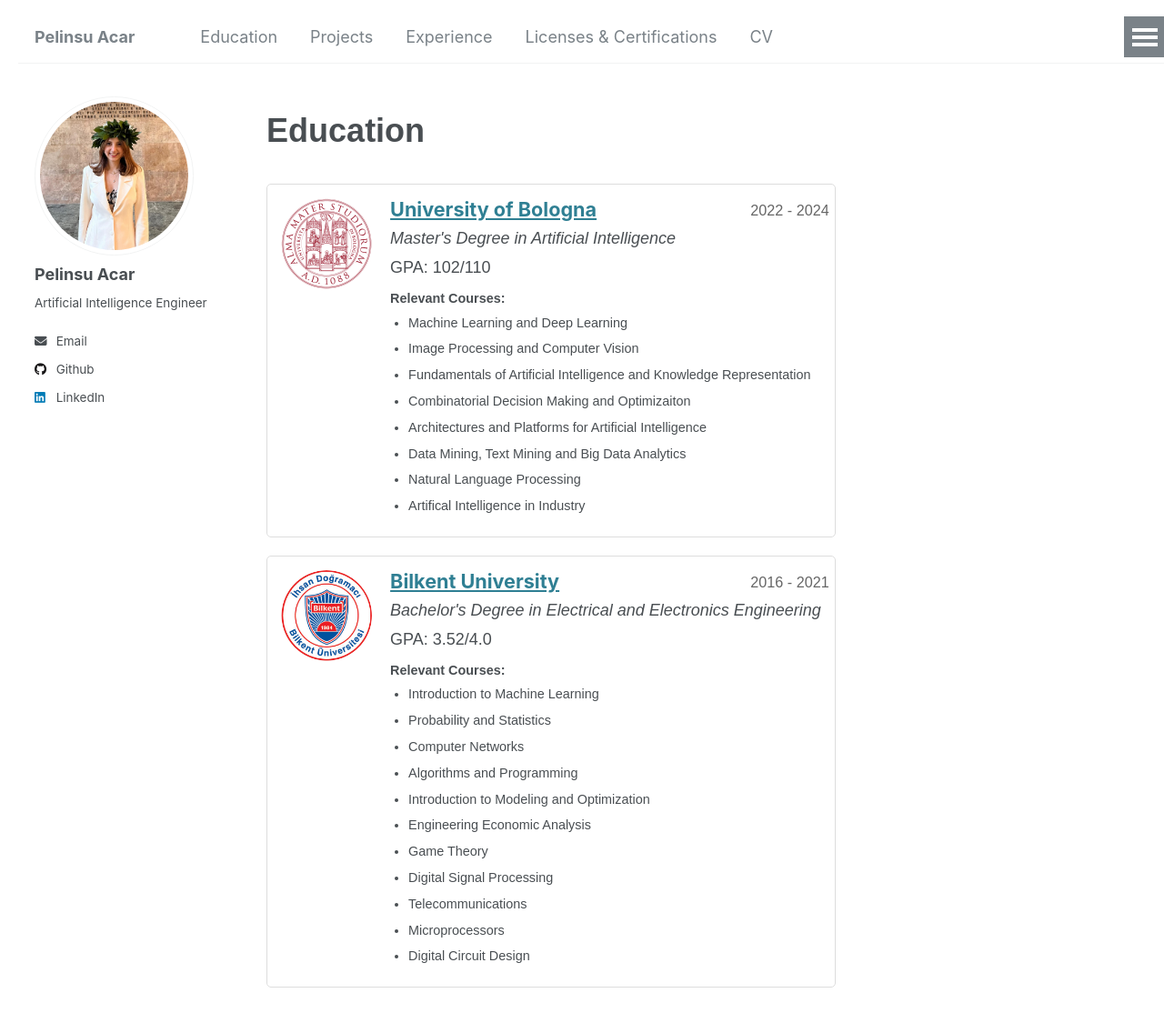
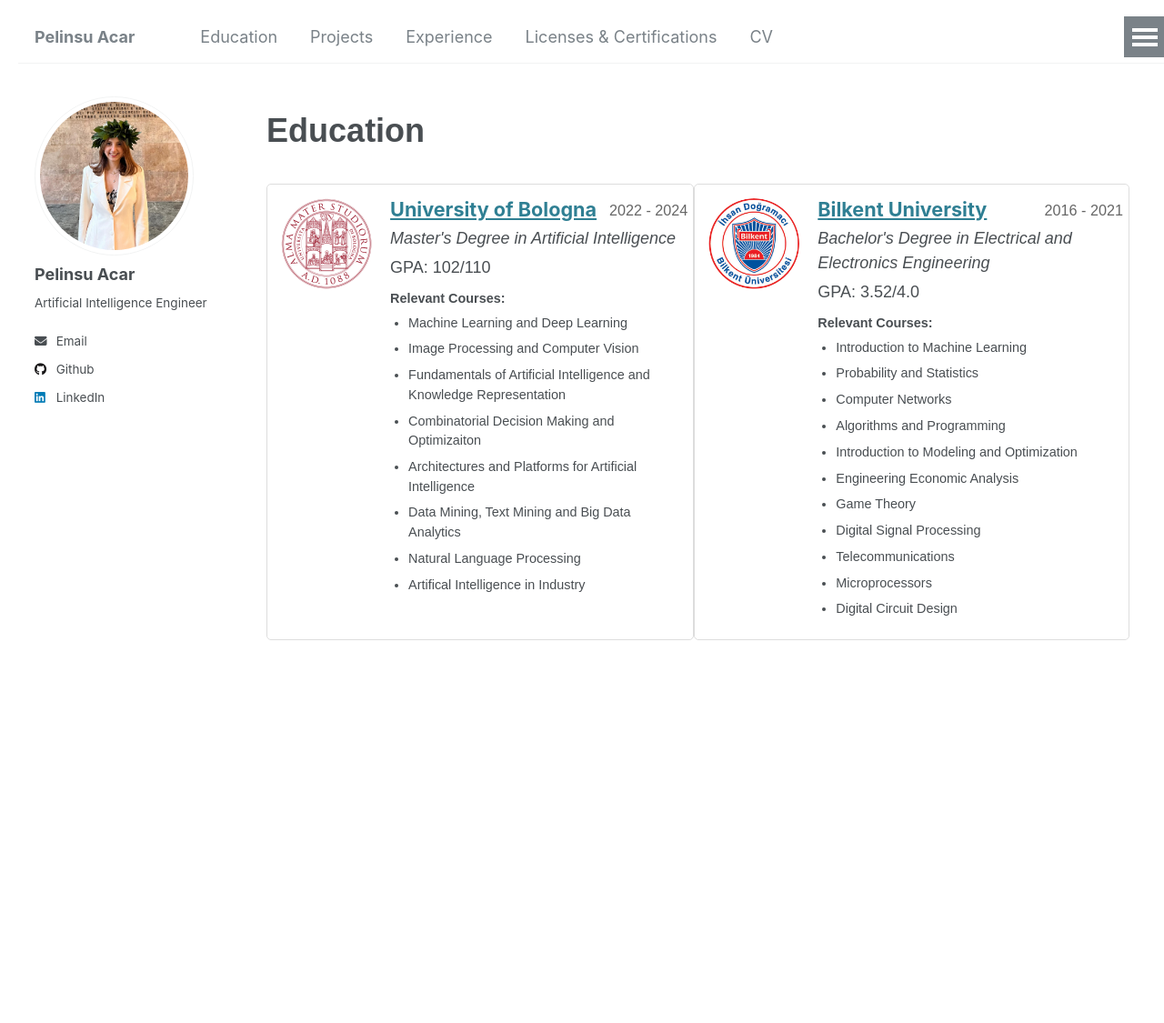
Before and after one commit to pelinsuacar/pelinsuacar.github.io, a Jekyll site: the page built from _pages/education.md, in a window 1280 px wide and 1324 px high. Shown: the top 1125 px of the window at 91% size. Built offline with Jekyll 4.4.1, drawn with Linux system fonts in a browser that asks for light colours.

Commit message:
Update education.md

```diff
--- a/_pages/education.md
+++ b/_pages/education.md
@@ -5,7 +5,7 @@ permalink: /education/
 author_profile: true
 ---
 
-<div class="education-section">
+<div class="education">
 
      <div class="education-item">
         <a href="https://corsi.unibo.it/2cycle/artificial-intelligence" target="_blank">
```
